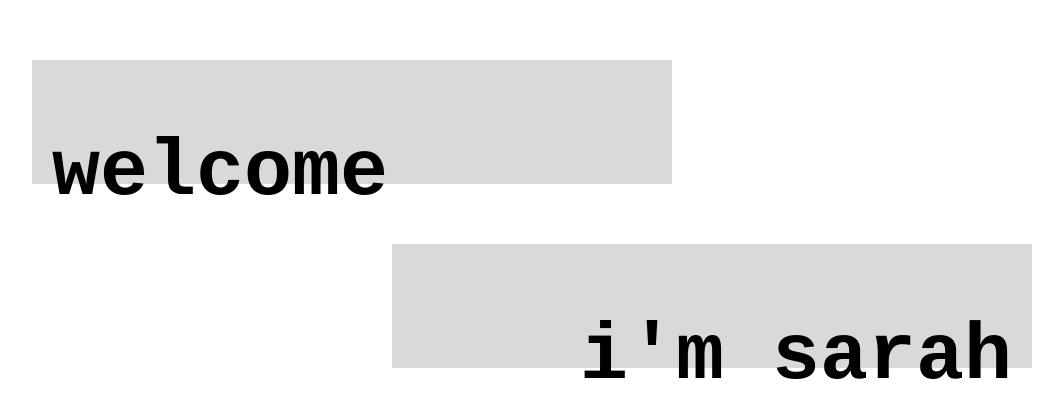
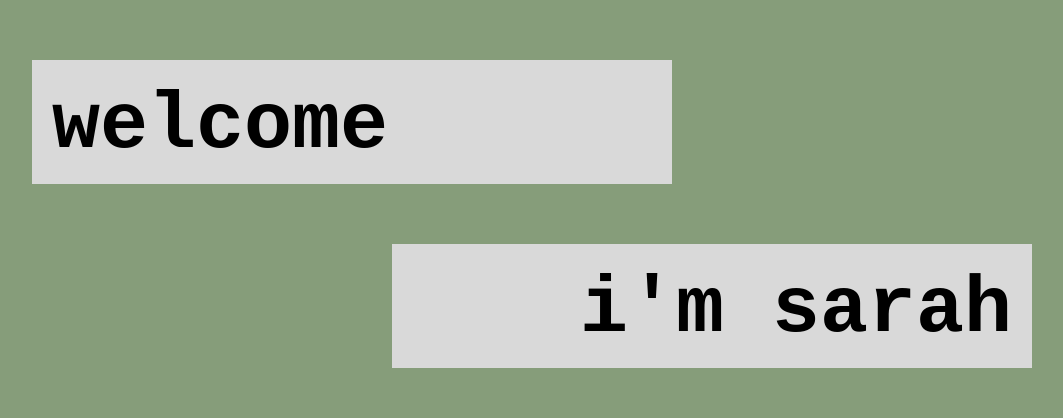
Before and after one commit to sarah-roma/sarah-roma.github.io, a plain HTML site: page index.html in a window 1280 px wide. Shown: the part 106-524 px from the top of the page, without its empty margins (108-1171 px from the left). Drawn offline with Linux system fonts and the light colour scheme.

Commit message:
adding blocks 3

```diff
--- a/style.css
+++ b/style.css
@@ -1,6 +1,14 @@
+body, h1 {
+  margin: 0;
+  padding: 0;
+  box-sizing: border-box;
+}
+
 .page1 {
   background-color: #869d7a;
   width: 100%;
+  height: 100vh;
+  position: relative;
 }
 
 .page1 .welcome-block {
@@ -10,21 +18,23 @@
   background-color: #d9d9d9;
   position: absolute;
   width: 640px;
+  padding: 20px;
+  box-sizing: border-box;
 }
 
 .page1 .welcome-text {
-  position: absolute;
+  /* position: absolute;
   width: 600px;
   height: 96px;
   top: 13px;
-  left: 20px;
+  left: 20px; */
   font-family: "Courier New", Helvetica;
   font-weight: 400;
   color: #000000;
   font-size: 40px;
   text-align: left;
-  letter-spacing: 0;
-  line-height: normal;
+  /* letter-spacing: 0;
+  line-height: normal; */
 }
 
 .page1 .name-block {
@@ -34,20 +44,22 @@
   background-color: #d9d9d9;
   position: absolute;
   width: 640px;
+  padding: 20px;
+  box-sizing: border-box;
 }
 
 
 .page1 .name-text {
-  position: absolute;
+  /* position: absolute;
   width: 600px;
   height: 96px;
   top: 13px;
-  left: 20px;
+  left: 20px; */
   font-family: "Courier New", Helvetica;
   font-weight: 400;
   color: #000000;
   font-size: 40px;
   text-align: right;
-  letter-spacing: 0;
-  line-height: normal;
+  /* letter-spacing: 0;
+  line-height: normal; */
 }
```
